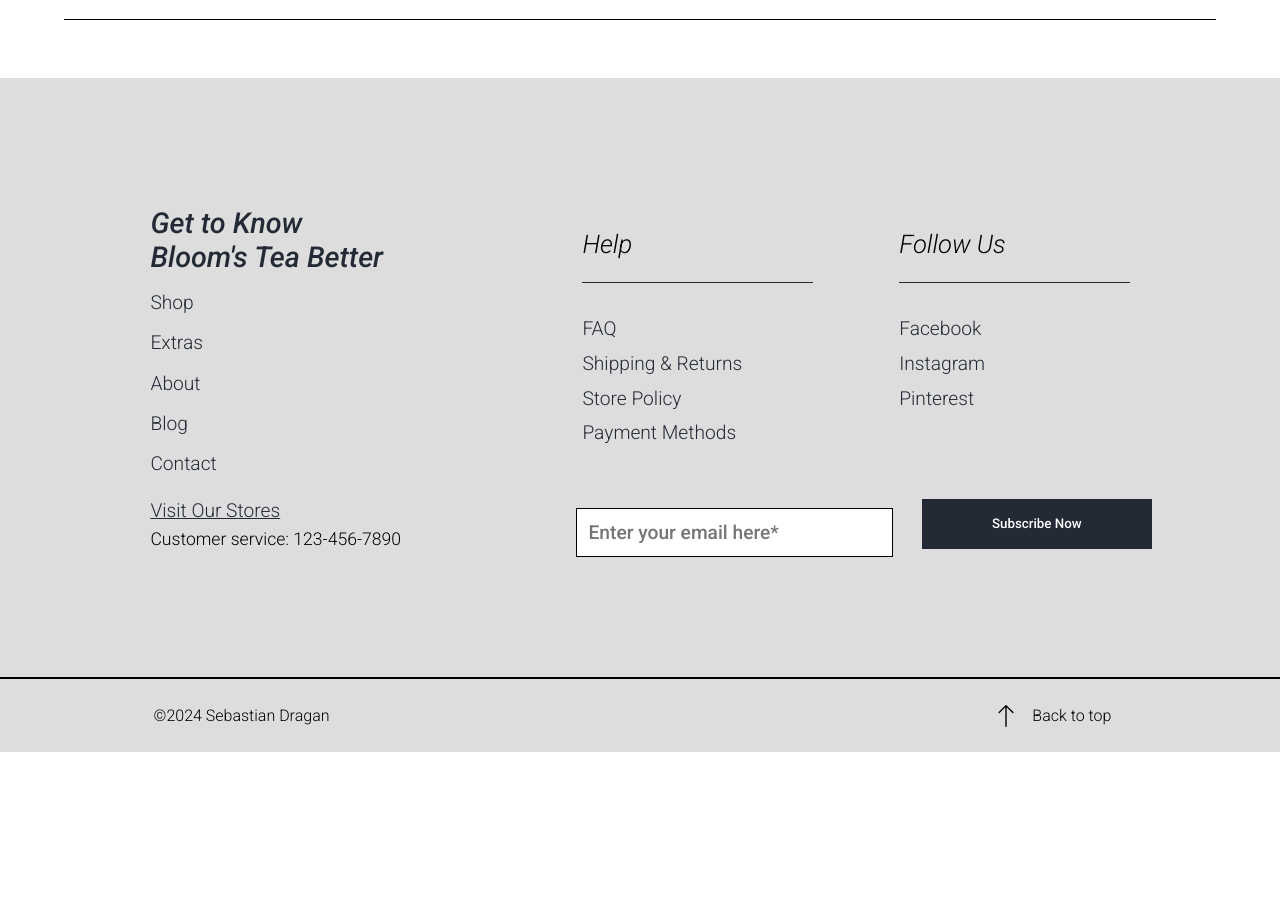
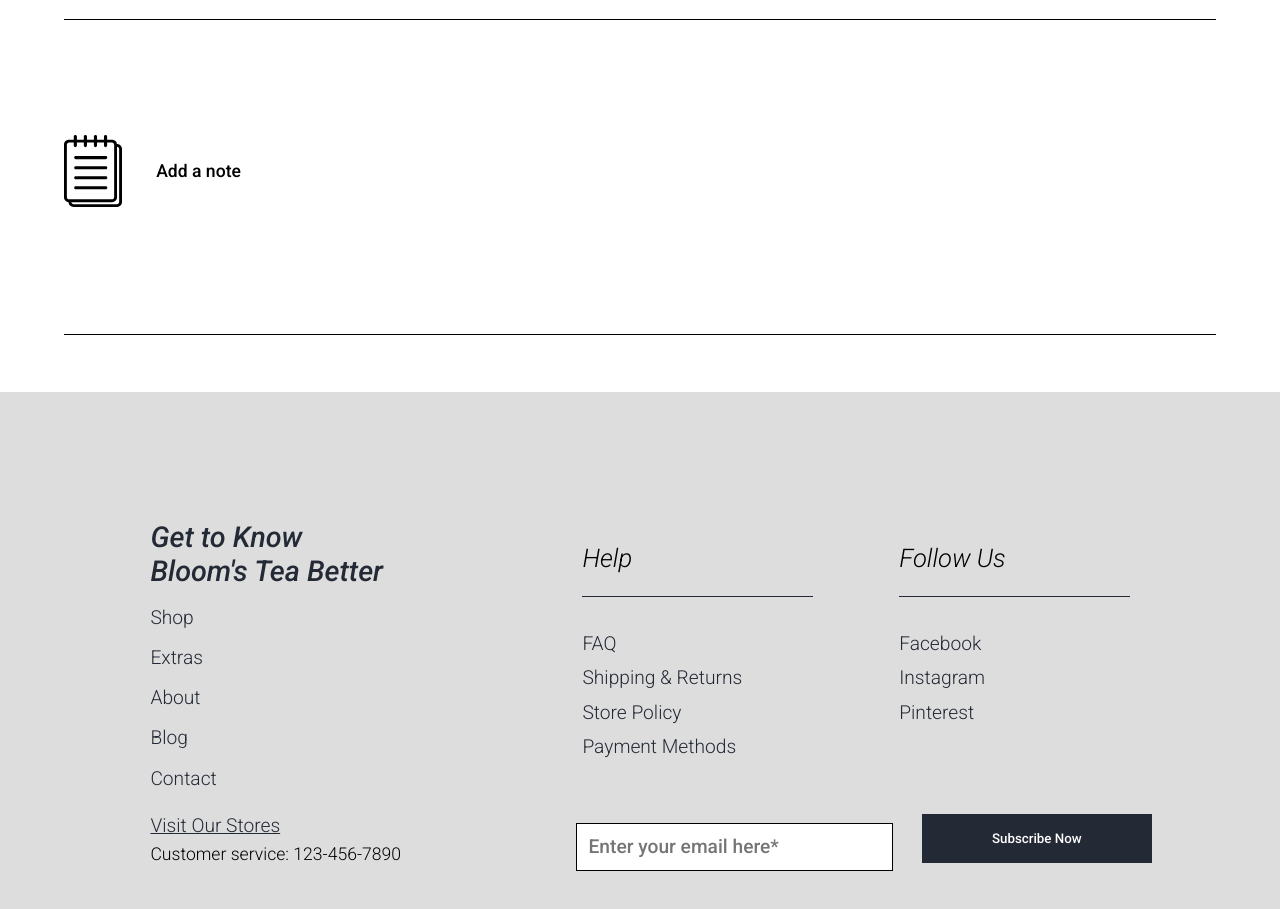
Before and after one commit to Cepako/Tea-Shop, a React (Create React App) app: page /cart in a window 1280 px wide. Shown: the part 920-1829 px from the top of the page. Before the commit the page ends 1672 px from the top, so only its background shows below. Built offline with nearby package versions, Linux system fonts and the light colour scheme.

Commit message:
create and add Note component

```diff
--- /dev/null
+++ b/src/components/pages/cart-page-components/Note.scss
@@ -0,0 +1,30 @@
+.note {
+    margin-block: 10% 5%;
+    padding-bottom: 8%;
+    width: 100%;
+    position: relative;
+    border-bottom: 1px solid black;
+    display: flex;
+    align-items: center;
+    flex-wrap: wrap;
+    p {
+        display: flex;
+        align-items: center;
+        width: 100%;
+        font-size: 1.1em;
+        margin-bottom: 3%;
+        cursor: pointer;
+        img {
+            width: 5%;
+            margin-right: 3%;
+        }
+    }
+    textarea{
+        width: 100%;
+        height: 100px;
+        padding: 2%;
+        font-size: 1.2em;
+        outline: none;
+        border: 1px solid black;
+    }
+}
--- /dev/null
+++ b/src/components/pages/cart-page-components/Note.tsx
@@ -0,0 +1,22 @@
+import React, { useState } from 'react';
+
+import './Note.scss';
+
+const Note: React.FC = () => {
+  const [viewInput, setViewInput] = useState(false);
+  const input = (
+    <textarea placeholder='Instructions? Special requests? Add them here.' />
+  );
+
+  return (
+    <div className='note'>
+      <p onClick={() => setViewInput((prev) => !prev)}>
+        <img src='./images/notes-icon.svg' alt='notes' />
+        Add a note
+      </p>
+      {viewInput && input}
+    </div>
+  );
+};
+
+export default Note;
--- a/src/components/pages/cart-page-components/ProductsList.tsx
+++ b/src/components/pages/cart-page-components/ProductsList.tsx
@@ -2,6 +2,7 @@ import React from 'react';
 import { useAppSelector } from '../../../redux/hooks';
 import CartProduct from './CartProduct';
 import PromoCode from './PromoCode';
+import Note from './Note';
 
 import './ProductsList.scss';
 
@@ -24,6 +25,7 @@ const ProductsList: React.FC = () => {
       <h3>My cart</h3>
       <div className='products-list__products'>{productsList}</div>
       <PromoCode />
+      <Note />
     </div>
   );
 };
```
Also changed, not shown: public/images/notes-icon.svg (added).
